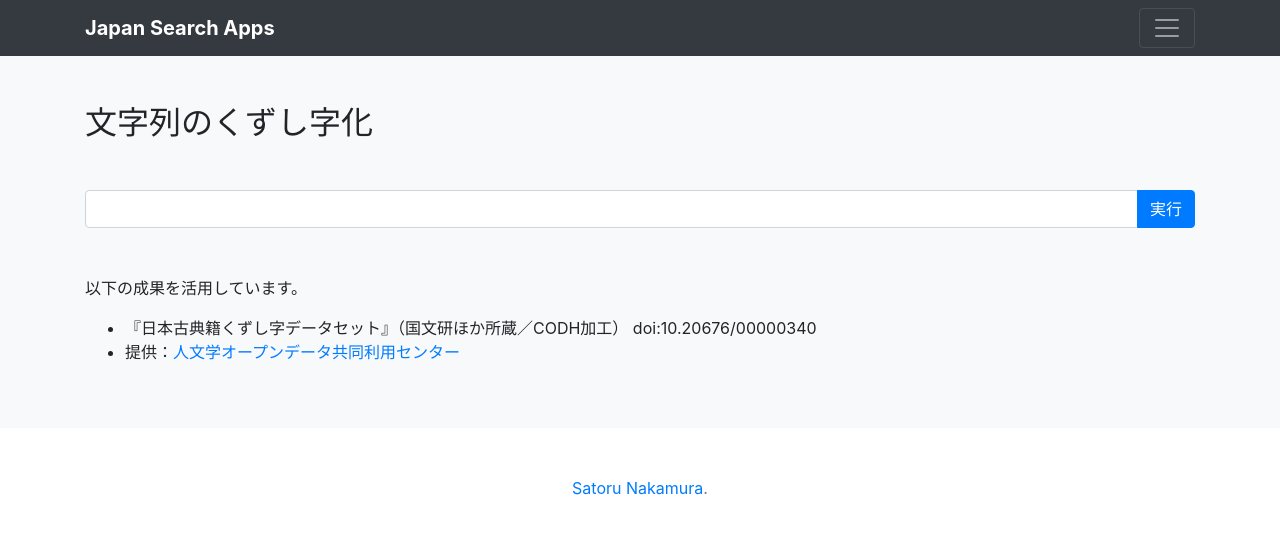
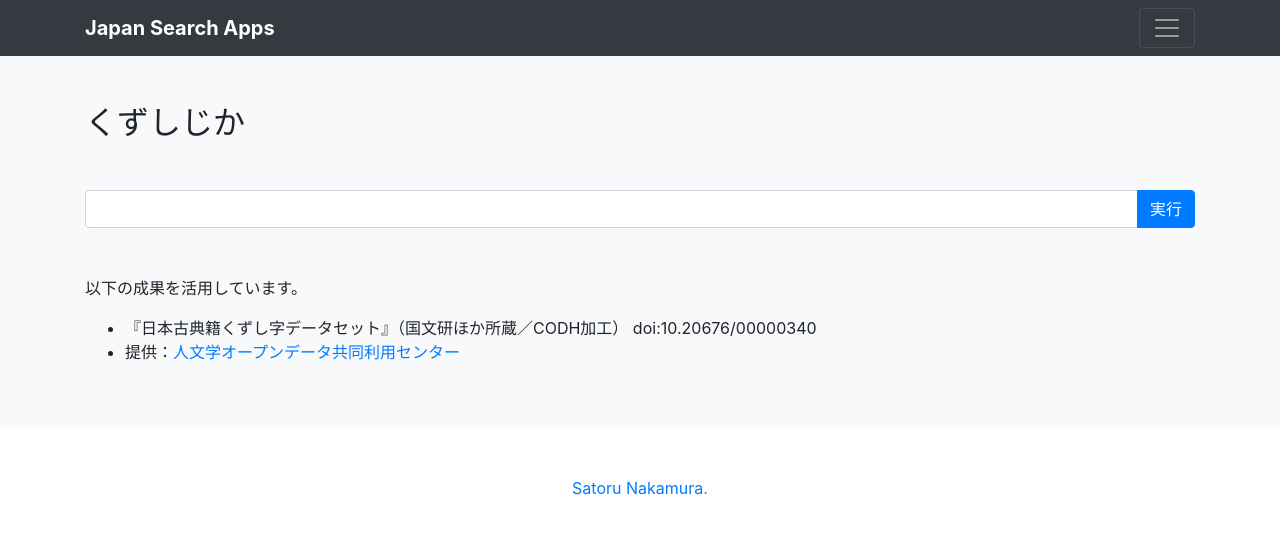
Before and after one commit to nakamura196/jpsearch, a Jekyll site: the page built from docs/kuzushiji.html, in a window 1280 px wide. Shown: the top 534 px of the page. Built offline with Jekyll 4.4.1, drawn with Linux system fonts in a browser that asks for light colours.

Commit message:
change name

```diff
--- a/docs/kuzushiji.html
+++ b/docs/kuzushiji.html
@@ -1,5 +1,5 @@
 ---
-title: 文字列のくずし字化
+title: くずしじか
 layout: default
 ---
 
@@ -12,7 +12,7 @@ layout: default
 <div class="py-5 bg-light">
     <div class="container">
 
-        <h2 class="mb-5">文字列のくずし字化</h2>
+        <h2 class="mb-5">くずしじか</h2>
 
         <form>
             <div class="input-group mb-5">
```
